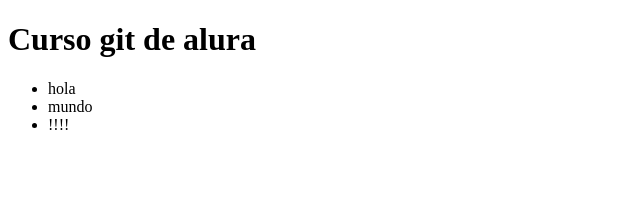
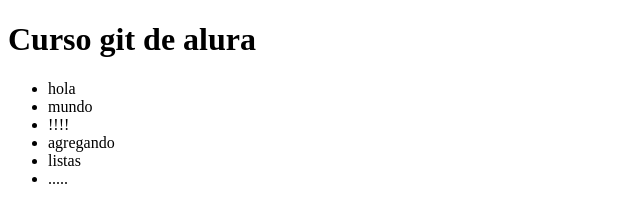
Before and after one commit to HectorFloresLop/curso-git, a plain HTML site: page index.html in a window 1280 px wide. Shown: the whole page, without its empty margins (0-640 px from the left). Drawn offline with Linux system fonts and the light colour scheme.

Commit message:
agregando listas

```diff
--- a/index.html
+++ b/index.html
@@ -12,6 +12,9 @@
         <li>hola</li>
         <li>mundo</li>
         <li>!!!!</li>
+        <li>agregando</li>
+        <li>listas</li>
+        <li>.....</li>
     </ul>
 </body>
 </html>
```
